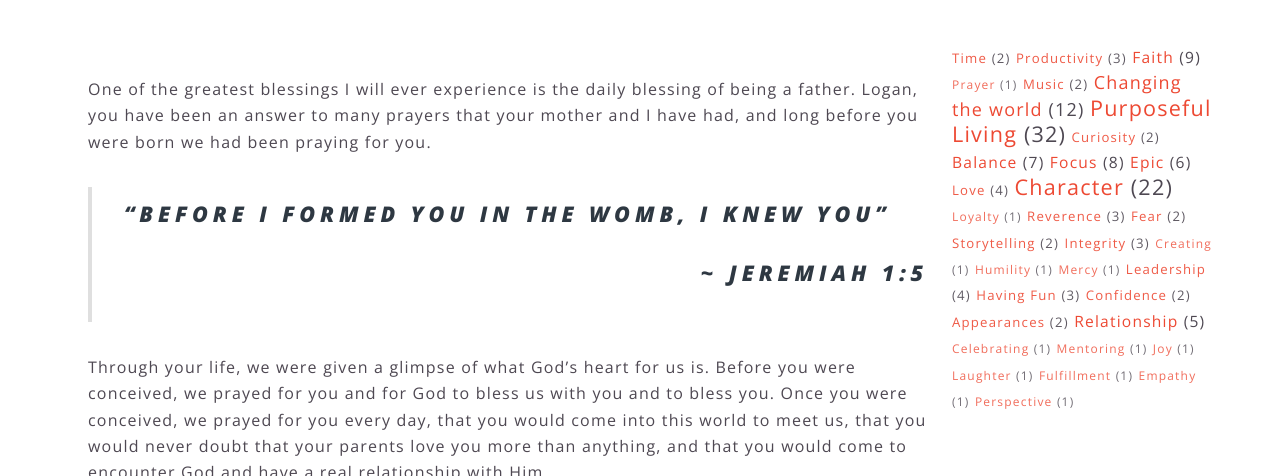
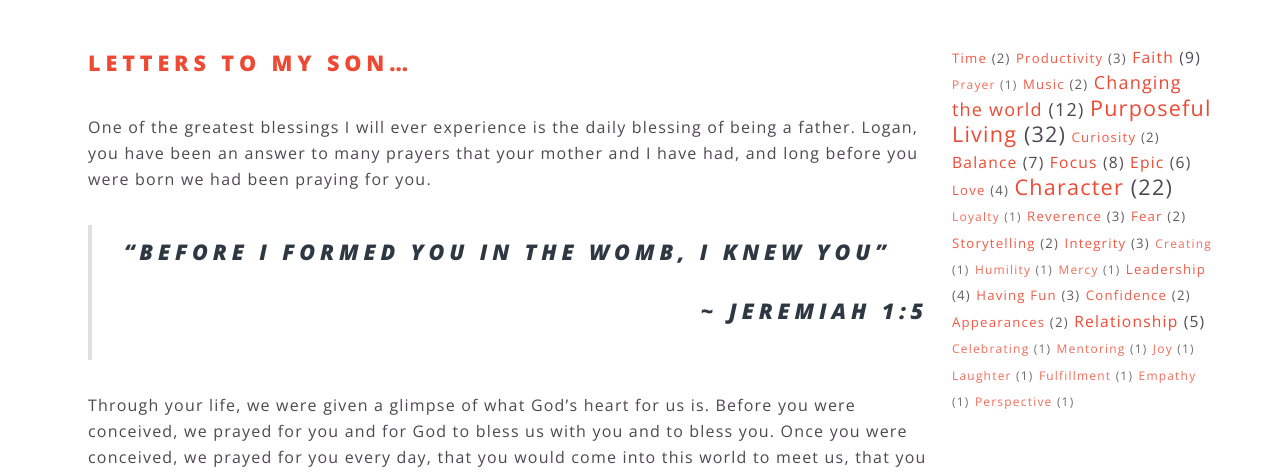
Before and after one commit to samng96/samng.me, a Jekyll site: the page built from letters-to-my-son/_posts/2013-10-16-letters-to-my-son.html, in a window 1280 px wide and 900 px high, cut to the strip 424-900 px from the top of the window. Built offline with Jekyll 4.4.1, drawn with Linux system fonts in a browser that asks for light colours.

```diff
--- a/_layouts/letter.html
+++ b/_layouts/letter.html
@@ -11,7 +11,7 @@ layout: default
     <section class="wrapper style5">
         <div class="row inner">
             <div class="9u">
-                <h2><div class="links"><a href="{{ post.url }}">{{ post.title }}</a></div></h2>
+                <h2><div class="links"><a href="{{ page.url }}">{{ page.title }}</a></div></h2>
                 <p>{{ content }}</p>
                 <div class="links">
                     Posted on <a href="{{ post.url }}">{{ page.date | date: "%B %-d, %Y" }}</a><br>
```
